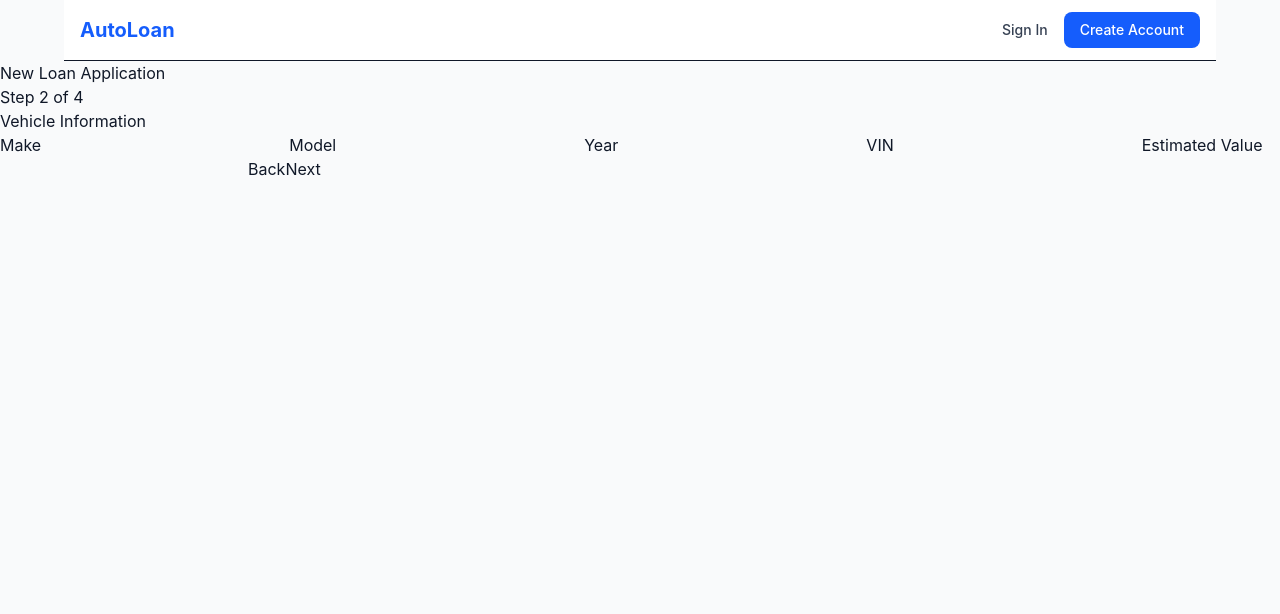
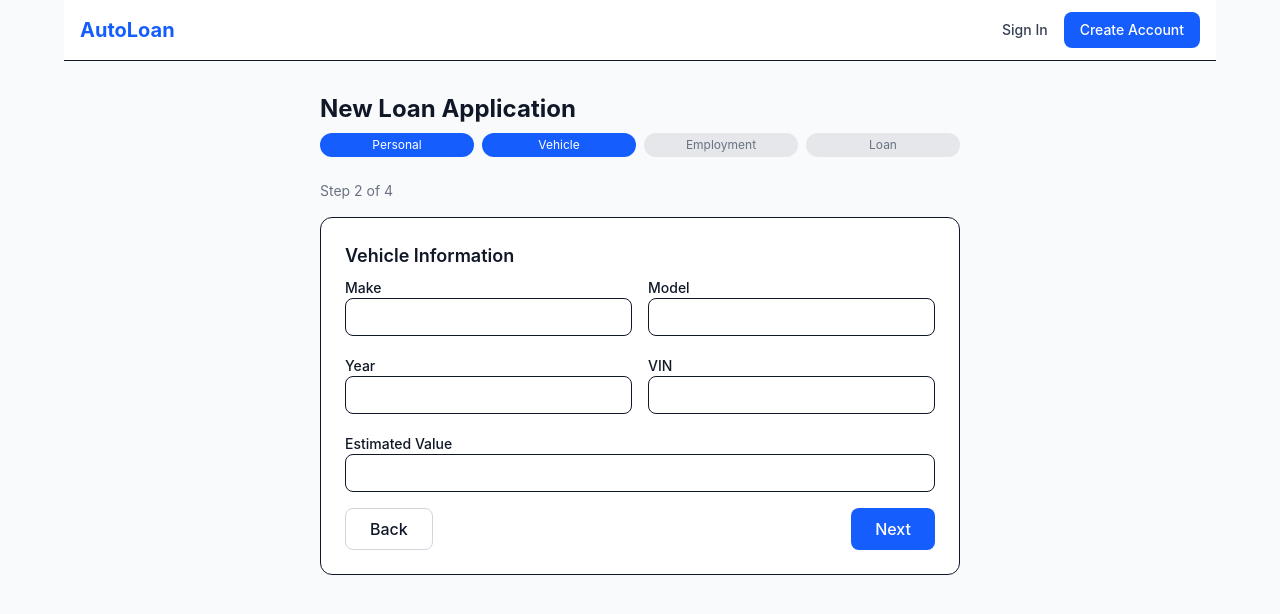
Before and after one commit to ltphongssvn/autoloanNextjsNestJS, a Next.js app in the folder apps/frontend/: page /dashboard/applications/new in a window 1280 px wide. Both pictures are taken after a click on the button "Next". Shown: the top 614 px of the page. Built offline with nearby package versions, Linux system fonts and the light colour scheme; no server answers.

Commit message:
style: apply Tailwind CSS to multi-step application form

```diff
--- a/apps/frontend/src/app/dashboard/applications/new/page.tsx
+++ b/apps/frontend/src/app/dashboard/applications/new/page.tsx
@@ -32,6 +32,9 @@ const initialForm: FormData = {
   employerName: '', jobTitle: '', annualIncome: '', monthlyExpenses: '',
 };
 
+const inputClass = 'w-full px-3 py-2 border rounded-lg focus:ring-2 focus:ring-blue-500 focus:border-blue-500 outline-none';
+const labelClass = 'block text-sm font-medium mb-1';
+
 export default function NewApplicationPage() {
   const router = useRouter();
   const [step, setStep] = useState(1);
@@ -62,68 +65,105 @@ export default function NewApplicationPage() {
     }
   };
 
+  const steps = ['Personal', 'Vehicle', 'Employment', 'Loan'];
+
   return (
-    <main>
-      <h1>New Loan Application</h1>
-      <p data-testid="step-indicator">Step {step} of 4</p>
-      {error && <div role="alert">{error}</div>}
+    <main className="max-w-2xl mx-auto px-4 py-8">
+      <h1 className="text-2xl font-bold mb-2">New Loan Application</h1>
+      <div className="flex gap-2 mb-6">
+        {steps.map((s, i) => (
+          <div key={s} className={`flex-1 text-center text-xs py-1 rounded-full ${i + 1 <= step ? 'bg-blue-600 text-white' : 'bg-gray-200 text-gray-500'}`}>{s}</div>
+        ))}
+      </div>
+      <p data-testid="step-indicator" className="text-sm text-gray-500 mb-4">Step {step} of 4</p>
+      {error && <div role="alert" className="mb-4 p-3 bg-red-50 text-red-700 rounded-lg text-sm">{error}</div>}
 
+      <div className="bg-white rounded-xl border p-6">
         {step === 1 && (
-        <section data-testid="step-personal">
-          <h2>Personal Information</h2>
-          <label>Date of Birth<input type="date" value={form.dob} onChange={update('dob')} /></label>
-          <label>Street Address<input value={form.streetAddress} onChange={update('streetAddress')} /></label>
-          <label>City<input value={form.city} onChange={update('city')} /></label>
-          <label>State<input value={form.state} onChange={update('state')} /></label>
-          <label>ZIP Code<input value={form.zipCode} onChange={update('zipCode')} /></label>
-          <button onClick={next}>Next</button>
+          <section data-testid="step-personal" className="space-y-4">
+            <h2 className="text-lg font-semibold mb-2">Personal Information</h2>
+            <div>
+              <label className={labelClass}>Date of Birth<input type="date" value={form.dob} onChange={update('dob')} className={inputClass} /></label>
+            </div>
+            <div>
+              <label className={labelClass}>Street Address<input value={form.streetAddress} onChange={update('streetAddress')} className={inputClass} /></label>
+            </div>
+            <div className="grid grid-cols-3 gap-4">
+              <label className={labelClass}>City<input value={form.city} onChange={update('city')} className={inputClass} /></label>
+              <label className={labelClass}>State<input value={form.state} onChange={update('state')} className={inputClass} /></label>
+              <label className={labelClass}>ZIP Code<input value={form.zipCode} onChange={update('zipCode')} className={inputClass} /></label>
+            </div>
+            <div className="flex justify-end">
+              <button onClick={next} className="px-6 py-2 bg-blue-600 text-white rounded-lg font-medium hover:bg-blue-700 transition">Next</button>
+            </div>
           </section>
         )}
 
         {step === 2 && (
-        <section data-testid="step-vehicle">
-          <h2>Vehicle Information</h2>
-          <label>Make<input value={form.make} onChange={update('make')} /></label>
-          <label>Model<input value={form.model} onChange={update('model')} /></label>
-          <label>Year<input value={form.year} onChange={update('year')} /></label>
-          <label>VIN<input value={form.vin} onChange={update('vin')} /></label>
-          <label>Estimated Value<input type="number" value={form.estimatedValue} onChange={update('estimatedValue')} /></label>
-          <button onClick={back}>Back</button>
-          <button onClick={next}>Next</button>
+          <section data-testid="step-vehicle" className="space-y-4">
+            <h2 className="text-lg font-semibold mb-2">Vehicle Information</h2>
+            <div className="grid grid-cols-2 gap-4">
+              <label className={labelClass}>Make<input value={form.make} onChange={update('make')} className={inputClass} /></label>
+              <label className={labelClass}>Model<input value={form.model} onChange={update('model')} className={inputClass} /></label>
+            </div>
+            <div className="grid grid-cols-2 gap-4">
+              <label className={labelClass}>Year<input value={form.year} onChange={update('year')} className={inputClass} /></label>
+              <label className={labelClass}>VIN<input value={form.vin} onChange={update('vin')} className={inputClass} /></label>
+            </div>
+            <div>
+              <label className={labelClass}>Estimated Value<input type="number" value={form.estimatedValue} onChange={update('estimatedValue')} className={inputClass} /></label>
+            </div>
+            <div className="flex justify-between">
+              <button onClick={back} className="px-6 py-2 border border-gray-300 rounded-lg font-medium hover:bg-gray-50 transition">Back</button>
+              <button onClick={next} className="px-6 py-2 bg-blue-600 text-white rounded-lg font-medium hover:bg-blue-700 transition">Next</button>
+            </div>
           </section>
         )}
 
         {step === 3 && (
-        <section data-testid="step-employment">
-          <h2>Employment & Income</h2>
-          <label>Employer Name<input value={form.employerName} onChange={update('employerName')} /></label>
-          <label>Job Title<input value={form.jobTitle} onChange={update('jobTitle')} /></label>
-          <label>Annual Income<input type="number" value={form.annualIncome} onChange={update('annualIncome')} /></label>
-          <label>Monthly Expenses<input type="number" value={form.monthlyExpenses} onChange={update('monthlyExpenses')} /></label>
-          <button onClick={back}>Back</button>
-          <button onClick={next}>Next</button>
+          <section data-testid="step-employment" className="space-y-4">
+            <h2 className="text-lg font-semibold mb-2">Employment & Income</h2>
+            <div className="grid grid-cols-2 gap-4">
+              <label className={labelClass}>Employer Name<input value={form.employerName} onChange={update('employerName')} className={inputClass} /></label>
+              <label className={labelClass}>Job Title<input value={form.jobTitle} onChange={update('jobTitle')} className={inputClass} /></label>
+            </div>
+            <div className="grid grid-cols-2 gap-4">
+              <label className={labelClass}>Annual Income<input type="number" value={form.annualIncome} onChange={update('annualIncome')} className={inputClass} /></label>
+              <label className={labelClass}>Monthly Expenses<input type="number" value={form.monthlyExpenses} onChange={update('monthlyExpenses')} className={inputClass} /></label>
+            </div>
+            <div className="flex justify-between">
+              <button onClick={back} className="px-6 py-2 border border-gray-300 rounded-lg font-medium hover:bg-gray-50 transition">Back</button>
+              <button onClick={next} className="px-6 py-2 bg-blue-600 text-white rounded-lg font-medium hover:bg-blue-700 transition">Next</button>
+            </div>
           </section>
         )}
 
         {step === 4 && (
-        <section data-testid="step-loan">
-          <h2>Loan Details</h2>
-          <label>Loan Amount<input type="number" value={form.loanAmount} onChange={update('loanAmount')} /></label>
-          <label>Down Payment<input type="number" value={form.downPayment} onChange={update('downPayment')} /></label>
-          <label>Loan Term (months)
-            <select value={form.loanTerm} onChange={update('loanTerm')}>
+          <section data-testid="step-loan" className="space-y-4">
+            <h2 className="text-lg font-semibold mb-2">Loan Details</h2>
+            <div className="grid grid-cols-2 gap-4">
+              <label className={labelClass}>Loan Amount<input type="number" value={form.loanAmount} onChange={update('loanAmount')} className={inputClass} /></label>
+              <label className={labelClass}>Down Payment<input type="number" value={form.downPayment} onChange={update('downPayment')} className={inputClass} /></label>
+            </div>
+            <div>
+              <label className={labelClass}>Loan Term (months)
+                <select value={form.loanTerm} onChange={update('loanTerm')} className={inputClass}>
                   <option value="36">36</option>
                   <option value="48">48</option>
                   <option value="60">60</option>
                   <option value="72">72</option>
                 </select>
               </label>
-          <button onClick={back}>Back</button>
-          <button onClick={handleSubmit} disabled={isSubmitting}>
+            </div>
+            <div className="flex justify-between">
+              <button onClick={back} className="px-6 py-2 border border-gray-300 rounded-lg font-medium hover:bg-gray-50 transition">Back</button>
+              <button onClick={handleSubmit} disabled={isSubmitting} className="px-6 py-2 bg-blue-600 text-white rounded-lg font-medium hover:bg-blue-700 disabled:opacity-50 transition">
                 {isSubmitting ? 'Submitting...' : 'Submit Application'}
               </button>
+            </div>
           </section>
         )}
+      </div>
     </main>
   );
 }
```
Lines whose indentation alone changed are shown as unchanged.
